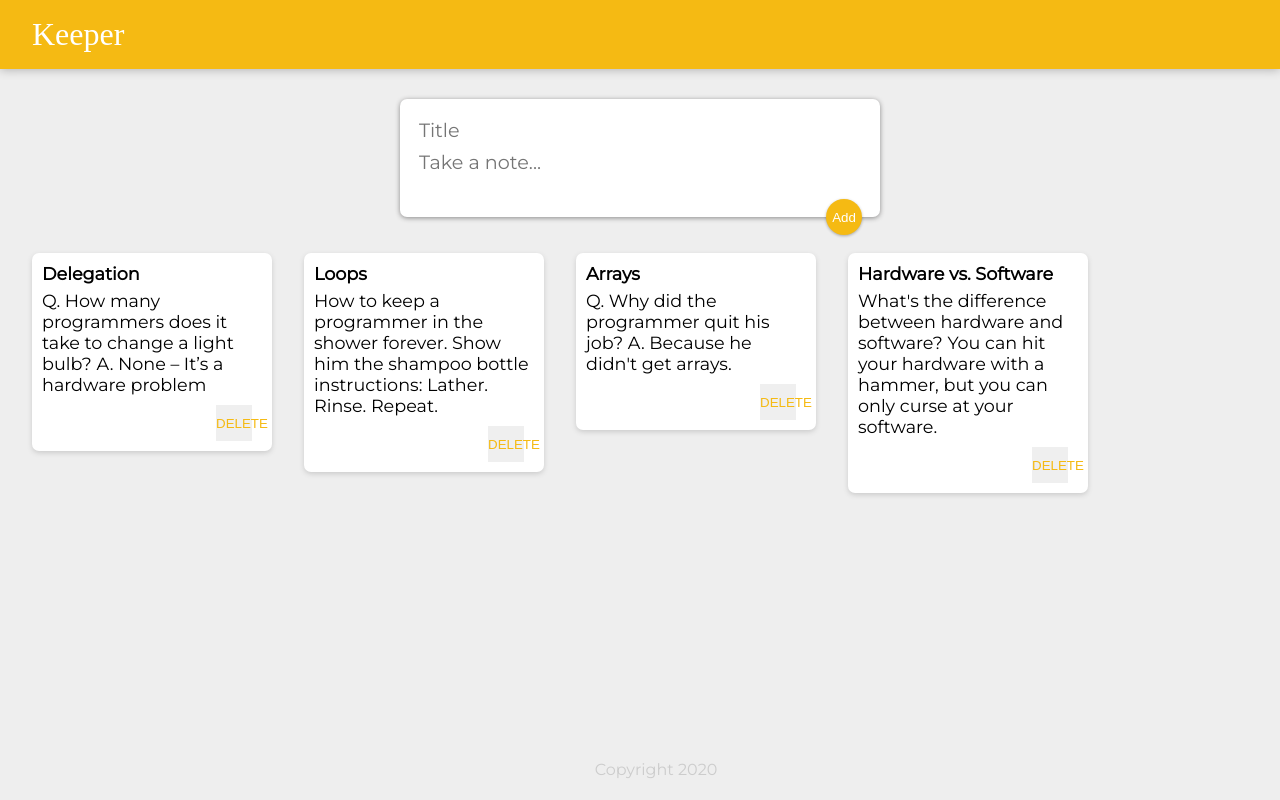
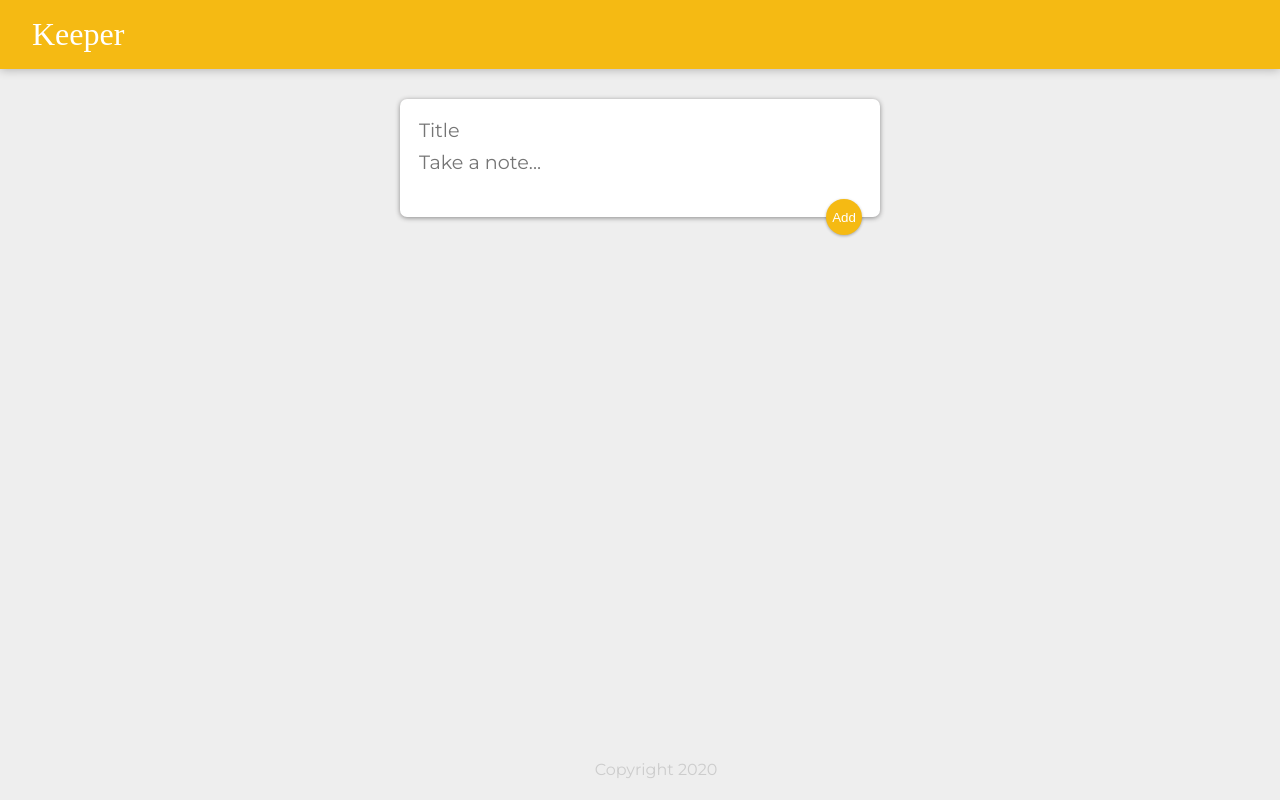
Before and after one commit to elijah-atkins/keeper, a React (Create React App) app: page / in a window 1280 px wide. Built offline with nearby package versions, Linux system fonts and the light colour scheme; a web font is replaced by a local one.

Commit message:
basic functionality done

```diff
--- a/src/App.jsx
+++ b/src/App.jsx
@@ -3,13 +3,13 @@ import Footer from './component/Footer';
 import Note from './component/Note';
 import Form from './component/Form'
 import Header from './component/Header';
-import notes from './notes';
+//import notes from './notes';
 
 function App() {
 
-  const [list, setList] = useState( notes );
+  const [list, setList] = useState( [] );
 
-  const addNewNote = (note, index) =>{
+  const addNewNote = (note) =>{
 
     const newNote = {
       key: list.length+1,
```
